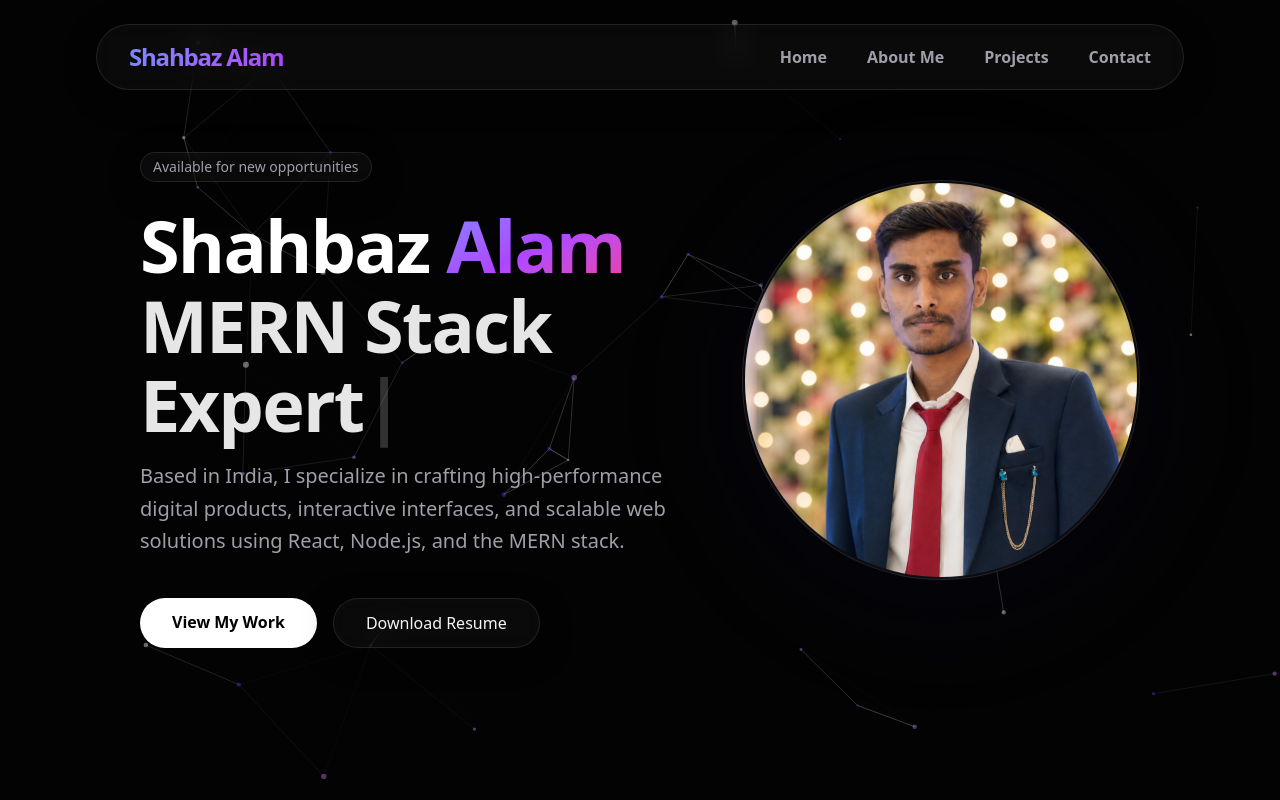
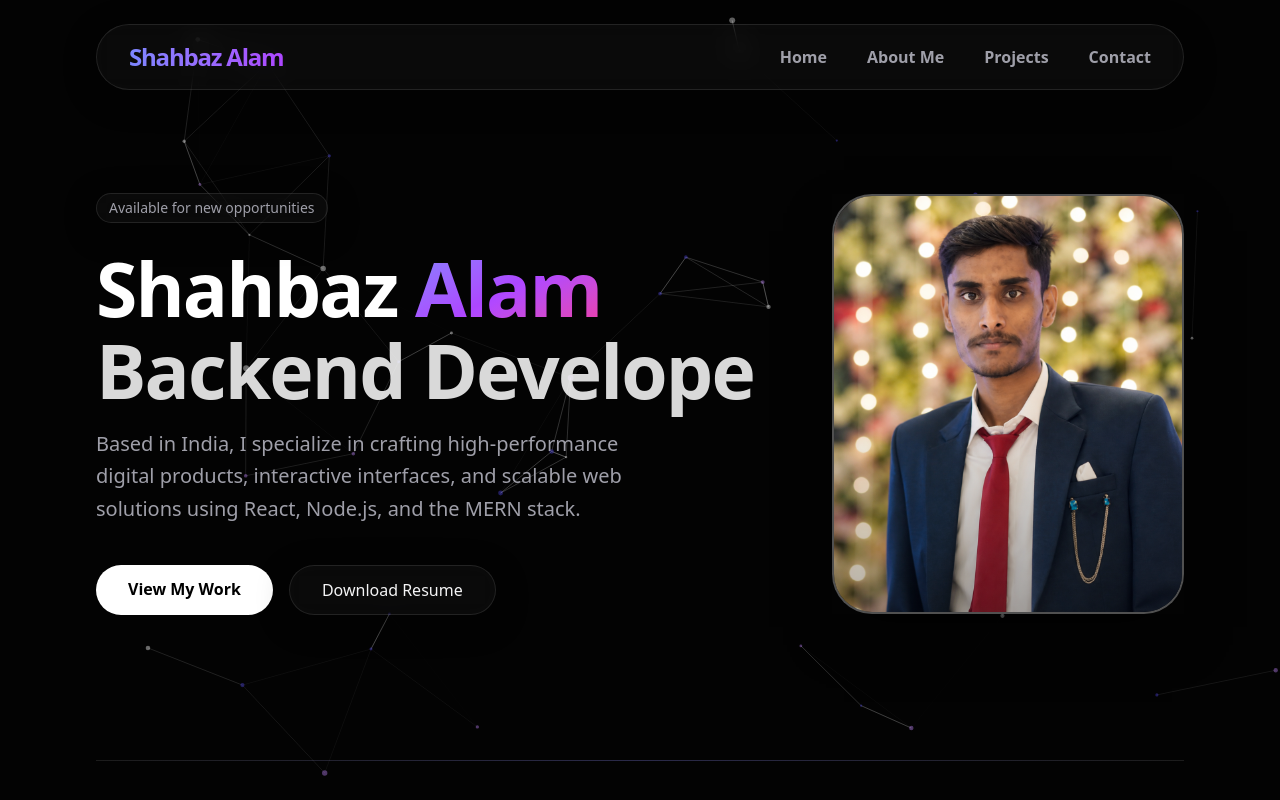
Before and after one commit to shahbazal0m/My-Portfolio, a Next.js app in the folder frontend/: page / in a window 1280 px wide. Shown: the top 800 px of the page. Built offline with nearby package versions, Linux system fonts and the light colour scheme.

Commit message:
Update hero section layout & fix image

```diff
--- a/frontend/app/components/Hero.tsx
+++ b/frontend/app/components/Hero.tsx
@@ -5,29 +5,31 @@ import Typewriter from 'typewriter-effect';
 
 const Hero = () => {
   return (
-    <section className="relative z-10 w-full min-h-screen grid grid-cols-1 md:grid-cols-12 gap-8 items-center px-6 md:px-35 `max-w-[1400px]`">
+    <section className="relative z-10 w-full min-h-[90vh] max-w-[1400px] mx-auto grid grid-cols-1 md:grid-cols-12 gap-4 items-center px-10 md:px-24 pt-32 pb-10">
+
       {/* LEFT SIDE: Content */}
       <motion.div
-        className="md:col-span-7 flex flex-col items-start text-left space-y-6"
+        className="md:col-span-8 flex flex-col items-start text-left space-y-6 z-20"
         initial={{ opacity: 0, x: -50 }}
         animate={{ opacity: 1, x: 0 }}
         transition={{ duration: 0.8, ease: "easeOut" }}
       >
-      <div className="inline-block px-3 py-1 text-sm font-medium border rounded-full glass border-white/20 text-zinc-400 bg-[#030303] backdrop-blur-md relative z-10">
-        Available for new opportunities
-      </div>
+        <div className="inline-block px-3 py-1 text-sm font-medium border rounded-full glass border-white/20 text-zinc-400 bg-[#030303] backdrop-blur-md relative z-10">
+          Available for new opportunities
+        </div>
 
-        <h1 className="text-5xl md:text-7xl font-extrabold tracking-tight mb-4 leading-[1.1]">
+        <h1 className="text-5xl md:text-6xl lg:text-[75px] font-extrabold tracking-tight mb-4 leading-[1.1]">
           <span className="text-white">Shahbaz</span>{" "}
           <span className="bg-clip-text text-transparent bg-gradient-to-br from-indigo-400 via-purple-500 to-pink-500">
             Alam
           </span>
           <br />
-          {/* Typewriter Effect yahan add kiya hai */}
-          <span className="text-white/90">
+          <span className="text-white/85 whitespace-nowrap block w-max">
             <Typewriter
               options={{
                 strings: [
+                  'Frontend Developer',
+                  'Backend Developer',
                   'MERN Stack Expert'
                 ],
                 autoStart: true,
@@ -39,7 +41,7 @@ const Hero = () => {
           </span>
         </h1>
 
-        <p className="text-lg md:text-xl text-zinc-400 max-w-2xl leading-relaxed">
+        <p className="text-lg md:text-xl text-zinc-400 max-w-xl leading-relaxed">
           Based in India, I specialize in crafting high-performance digital
           products, interactive interfaces, and scalable web solutions using
           React, Node.js, and the MERN stack.
@@ -58,42 +60,37 @@ const Hero = () => {
           >
             Download Resume
           </a>
-      </div>
+        </div>
       </motion.div>
 
-      {/* RIGHT SIDE: Image */}
+      {/* RIGHT SIDE: Static Square Image with Visible Tight Border */}
       <motion.div
-        className="md:col-span-5 flex justify-center items-center relative aspect-square md:aspect-auto"
+        className="md:col-span-4 flex justify-end items-center relative"
         initial={{ opacity: 0, scale: 0.9 }}
-        animate={{
-          opacity: 1,
-          scale: 1,
-        }}
+        animate={{ opacity: 1, scale: 1 }}
         transition={{ duration: 0.8 }}
       >
-        <div className="absolute -inset-4 rounded-full bg-indigo-500/5 blur-[60px] -z-10" />
-
-        {/* Upar-Niche wala animation sirf is inner div par taaki blink na ho */}
-        <motion.div
-          animate={{ y: [0, -20, 0] }}
-          transition={{
-            duration: 4,
-            repeat: Infinity,
-            ease: "easeInOut",
-          }}
-          className="relative w-[300px] h-[300px] md:w-[400px] md:h-[400px] rounded-full p-[2px] glass overflow-hidden border border-white/10 shadow-2xl shadow-indigo-900/20"
+        <div
+          // Outer container se border aur padding hata di hai gap khatam karne ke liye
+          className="relative w-[300px] h-[300px] md:w-[350px] md:h-[350px] lg:w-[420px] lg:h-[420px] ml-auto overflow-hidden shadow-2xl shadow-black/60"
         >
-          <div className="w-full h-full rounded-full bg-[#050505] overflow-hidden relative">
+          <div
+            // Border ko border-2 aur white/30 kiya hai taaki wo pop kare aur image ke edge par rahe
+            className="w-full h-full bg-[#050505] relative rounded-[2.5rem] border-2 border-white/30 overflow-hidden"
+          >
             <Image
               src="/portfolio_image.png"
               alt="Shahbaz Alam"
               fill
-              sizes="(max-width: 768px) 100vw, 400px"
-              className="object-cover object-top scale-100"
+              sizes="(max-width: 768px) 100vw, 420px"
+              className="object-cover object-center scale-100 hover:scale-105 transition-transform duration-500"
               priority
             />
+
+            {/* Subtle bottom shadow overlay for depth */}
+            <div className="absolute inset-0 bg-gradient-to-t from-black/30 via-transparent to-transparent z-10 pointer-events-none" />
           </div>
-        </motion.div>
+        </div>
       </motion.div>
     </section>
   );
--- a/frontend/app/page.tsx
+++ b/frontend/app/page.tsx
@@ -26,7 +26,8 @@ export default function Home() {
       </div>
 
       {/* 4. About Me Section (B.Tech & Sheryians Education cards ke saath) */}
-      <About />
+      <Projects />
+      {/* <About /> */}
 
       {/* Divider: About aur Projects ke beech */}
       <div className="px-10 md:px-24 max-w-[1400px] mx-auto py-10">
@@ -36,7 +37,8 @@ export default function Home() {
       </div>
 
       {/* 5. Featured Projects Section */}
-      <Projects />
+      <About />
+      {/* <Projects /> */}
 
       {/* Divider: Projects aur Future Sections ke beech */}
       <div className="px-10 md:px-24 max-w-[1400px] mx-auto py-10">
```
Also changed, not shown: 1 other file (tests, documents, lock files or other folders).
